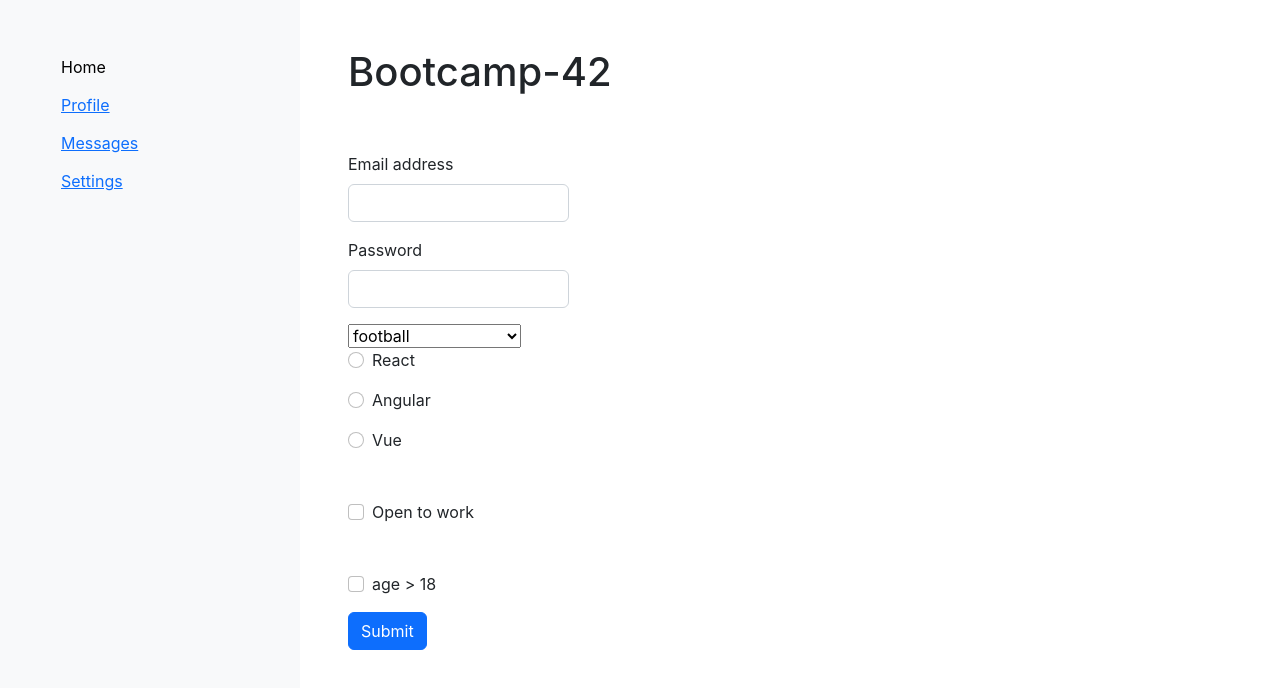
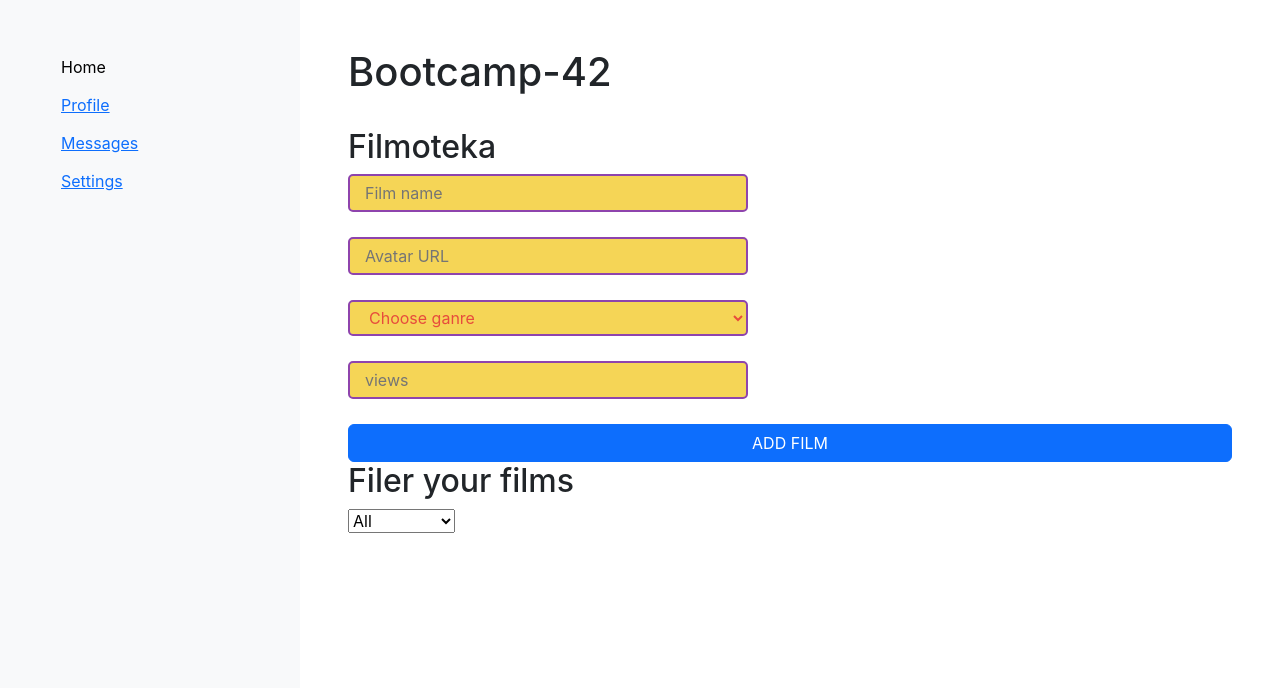
Before and after one commit to VladChornyi/BC42-react, a React (Create React App) app: page / in a window 1280 px wide. Shown: the top 688 px of the page. Built offline with nearby package versions, Linux system fonts and the light colour scheme.

Commit message:
add filmoteka

```diff
--- a/package.json
+++ b/package.json
@@ -14,6 +14,7 @@
     "react-dom": "^18.2.0",
     "react-icons": "^4.7.1",
     "react-scripts": "5.0.1",
+    "styled-components": "^5.3.6",
     "web-vitals": "^2.1.4"
   },
   "scripts": {
--- a/src/App.jsx
+++ b/src/App.jsx
@@ -4,6 +4,7 @@ import { Header, Layout } from "./components/Layout";
 import { Skills } from "./components/Skills/Skills";
 import { skillsList } from "./config";
 import { LoginForm } from "./components/LoginForm/LoginForm";
+import Filmoteka from "./components/Filmoteka/Filmoteka";
 // import { UsersList } from "./components/Users";
 
 export const App = () => {
@@ -13,8 +14,9 @@ export const App = () => {
       {/* <Counter /> */}
       {/* <Banner test="test" /> */}
       {/* <UsersList /> */}
-      <br />
-      <LoginForm list={skillsList} />
+      {/* <br /> */}
+      {/* <LoginForm list={skillsList} /> */}
+      <Filmoteka />
     </Layout>
   );
 };
--- /dev/null
+++ b/src/components/FilmList/FilmList.jsx
@@ -0,0 +1,42 @@
+import PropTypes from "prop-types";
+
+const FilmList = ({ filmList = [], onDeleteFilm }) => {
+  return (
+    <ul>
+      {filmList.map((item) => (
+        <li key={item.id}>
+          <img width="150" src={item.url} alt={item.filmName} />
+          <h3>{item.filmName} </h3>
+          <p>Ganre: {item.ganre} </p>
+          <p>Views: {item.views} </p>
+          <button
+            onClick={() => onDeleteFilm(item.id)}
+            className="btn"
+            type="button"
+          >
+            Delete me
+          </button>
+        </li>
+      ))}
+    </ul>
+  );
+};
+
+FilmList.defaultProps = {
+  filmList: [],
+};
+
+FilmList.propTypes = {
+  onDeleteFilm: PropTypes.func.isRequired,
+  filmList: PropTypes.arrayOf(
+    PropTypes.exact({
+      id: PropTypes.string.isRequired,
+      filmName: PropTypes.string.isRequired,
+      url: PropTypes.string.isRequired,
+      ganre: PropTypes.string.isRequired,
+      views: PropTypes.string.isRequired,
+    })
+  ),
+};
+
+export default FilmList;
--- /dev/null
+++ b/src/components/Filmoteka/Filmoteka.jsx
@@ -0,0 +1,70 @@
+import PropTypes from "prop-types";
+import { Component } from "react";
+import { genres } from "../../constants/genres";
+import FilmList from "../FilmList/FilmList";
+import GenresSelect from "../GenresSelect/GenresSelect";
+import MovieForm from "../MovieForm/MovieForm";
+
+class Filmoteka extends Component {
+  state = {
+    filmList: [],
+    genre: "All",
+  };
+
+  handleChangeGenre = (event) => {
+    const { value } = event.target;
+    this.setState({ genre: value });
+  };
+
+  handleDeleteFilm = (id) => {
+    this.setState((prevState) => ({
+      filmList: prevState.filmList.filter((item) => item.id !== id),
+    }));
+  };
+
+  handleAddFilm = (newFilm) => {
+    if (
+      this.state.filmList.some(
+        (film) =>
+          film.filmName.toLowerCase().trim() ===
+          newFilm.filmName.toLowerCase().trim()
+      )
+    ) {
+      return alert(`${newFilm.filmName} already exists`);
+    }
+    this.setState((prevState) => ({
+      filmList: [...prevState.filmList, newFilm],
+    }));
+  };
+
+  handleFilterFilms = () => {
+    const { filmList, genre } = this.state;
+    const result = filmList.filter((item) => {
+      return genre === "All" ? item : item.genre === genre;
+    });
+    return result;
+  };
+
+  render() {
+    const { filmList } = this.state;
+    return (
+      <div>
+        <h2>Filmoteka </h2>
+        <MovieForm onAddFilm={this.handleAddFilm} />
+        <GenresSelect
+          onChange={this.handleChangeGenre}
+          genre={this.state.genre}
+          list={genres}
+        />
+        <FilmList
+          filmList={this.handleFilterFilms()}
+          onDeleteFilm={this.handleDeleteFilm}
+        />
+      </div>
+    );
+  }
+}
+
+Filmoteka.propTypes = {};
+
+export default Filmoteka;
--- /dev/null
+++ b/src/components/GenresSelect/GenresSelect.jsx
@@ -0,0 +1,25 @@
+import PropTypes from "prop-types";
+
+const GenresSelect = ({ list, onChange, genre }) => {
+  return (
+    <>
+      <h2>Filer your films</h2>
+      <select name="ganre" value={genre} onChange={onChange}>
+        <option value="All">All</option>
+        {list.map((item) => (
+          <option key={item} value={item}>
+            {item}
+          </option>
+        ))}
+      </select>
+    </>
+  );
+};
+
+GenresSelect.propTypes = {
+  list: PropTypes.arrayOf(PropTypes.string).isRequired,
+  onChange: PropTypes.func.isRequired,
+  genre: PropTypes.string.isRequired,
+};
+
+export default GenresSelect;
--- a/src/components/Layout/Header/Header.jsx
+++ b/src/components/Layout/Header/Header.jsx
@@ -1,6 +1,6 @@
-import { PropTypes } from 'prop-types';
+import { PropTypes } from "prop-types";
 
-export const Header = ({ title }) => {
+export const Header = ({ title = "Hello" }) => {
   return (
     <header className="pb-4">
       <h1>{title}</h1>
--- /dev/null
+++ b/src/components/MovieForm/MovieForm.jsx
@@ -0,0 +1,85 @@
+import { Component } from "react";
+import PropTypes from "prop-types";
+import { nanoid } from "nanoid";
+import { genres } from "../../constants/genres";
+import { Form, Input, Select } from "./MovieForm.styled";
+
+const INITIAL_STATE = {
+  filmName: "",
+  url: "",
+  genre: "",
+  views: "",
+};
+
+console.log("Input :>> ", Input);
+class MovieForm extends Component {
+  state = {
+    ...INITIAL_STATE,
+  };
+
+  handleChangeInfo = (event) => {
+    const { value, name } = event.target;
+    this.setState({ [name]: value });
+  };
+
+  handleSubmitForm = (event) => {
+    event.preventDefault();
+    this.props.onAddFilm({ ...this.state, id: nanoid() });
+    this.setState(INITIAL_STATE);
+  };
+
+  render() {
+    const { filmName, url, genre, views } = this.state;
+    return (
+      <Form onSubmit={this.handleSubmitForm}>
+        <Input
+          name="filmName"
+          onChange={this.handleChangeInfo}
+          type="text"
+          placeholder="Film name"
+          required
+          minLength={3}
+          value={filmName}
+        />
+        <Input
+          name="url"
+          onChange={this.handleChangeInfo}
+          type="text"
+          placeholder="Avatar URL"
+          required
+          minLength={10}
+          value={url}
+        />
+        <Select name="genre" value={genre} onChange={this.handleChangeInfo}>
+          <option value="" disabled>
+            Choose ganre
+          </option>
+          {genres.map((item) => (
+            <option value={item}>{item}</option>
+          ))}
+        </Select>
+        <Input
+          name="views"
+          onChange={this.handleChangeInfo}
+          placeholder="views"
+          required
+          min="0"
+          type="number"
+          value={views}
+        />
+        <button className="btn btn-primary" type="submit">
+          ADD FILM
+        </button>
+      </Form>
+    );
+  }
+}
+
+MovieForm.propTypes = {
+  onAddFilm: PropTypes.func.isRequired,
+};
+MovieForm.defaultProps = {
+  onAddFilm: console.log,
+};
+
+export default MovieForm;
--- /dev/null
+++ b/src/components/MovieForm/MovieForm.styled.js
@@ -0,0 +1,28 @@
+import styled from "styled-components";
+
+export const Form = styled.form`
+  display: flex;
+  flex-direction: column;
+  gap: 25px;
+`;
+
+export const Input = styled.input`
+  width: 400px;
+  padding: 5px 15px;
+  border: 2px solid #8e44ad;
+  border-radius: 5px;
+  background-color: rgba(241, 196, 15, 0.7);
+  color: #e74c3c;
+  &:focus {
+    background-color: white;
+  }
+`;
+
+export const Select = styled.select`
+  width: 400px;
+  background-color: rgba(241, 196, 15, 0.7);
+  color: #e74c3c;
+  padding: 5px 15px;
+  border: 2px solid #8e44ad;
+  border-radius: 5px;
+`;
--- /dev/null
+++ b/src/constants/genres.js
@@ -0,0 +1,9 @@
+export const genres = [
+  "Horror",
+  "Commedy",
+  "Drama",
+  "Action",
+  "Adventure",
+  "Fantasy",
+  "Storyboard",
+];
```
Also changed, not shown: src/index.css (+5 -4 lines), 1 other file (tests, documents, lock files or other folders).
